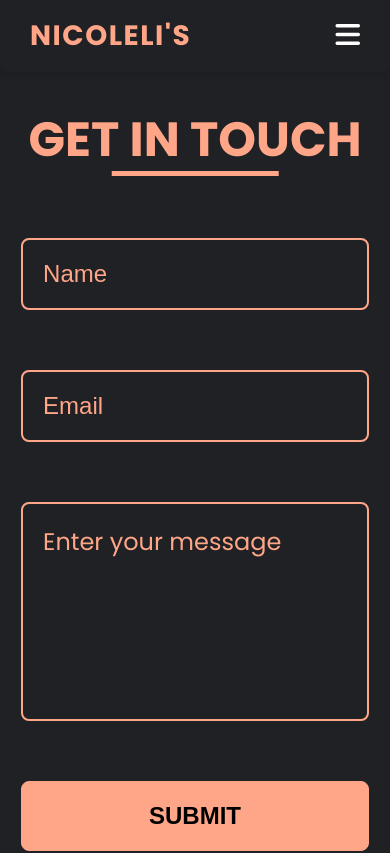
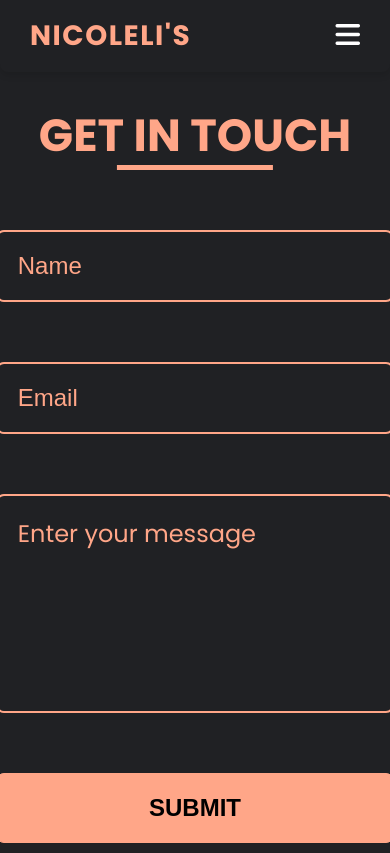
Before and after one commit to theonicoleli/portfolio, an Angular app: page /contact in a window 390 px wide. Shown: the top 853 px of the page. Built offline with nearby package versions, Linux system fonts and the light colour scheme.

Commit message:
ajustando o css

```diff
--- a/src/app/pages/contact/contact.component.scss
+++ b/src/app/pages/contact/contact.component.scss
@@ -181,7 +181,7 @@ textarea {
     }
 
     .register-contact input,textarea {
-        width: 36vh !important;
+        width: 42vh !important;
     }
 
     .theo-info::before {
@@ -194,6 +194,6 @@ textarea {
     }
 
     .title {
-        font-size: 48px;
+        font-size: 45px;
     }
 }
```
